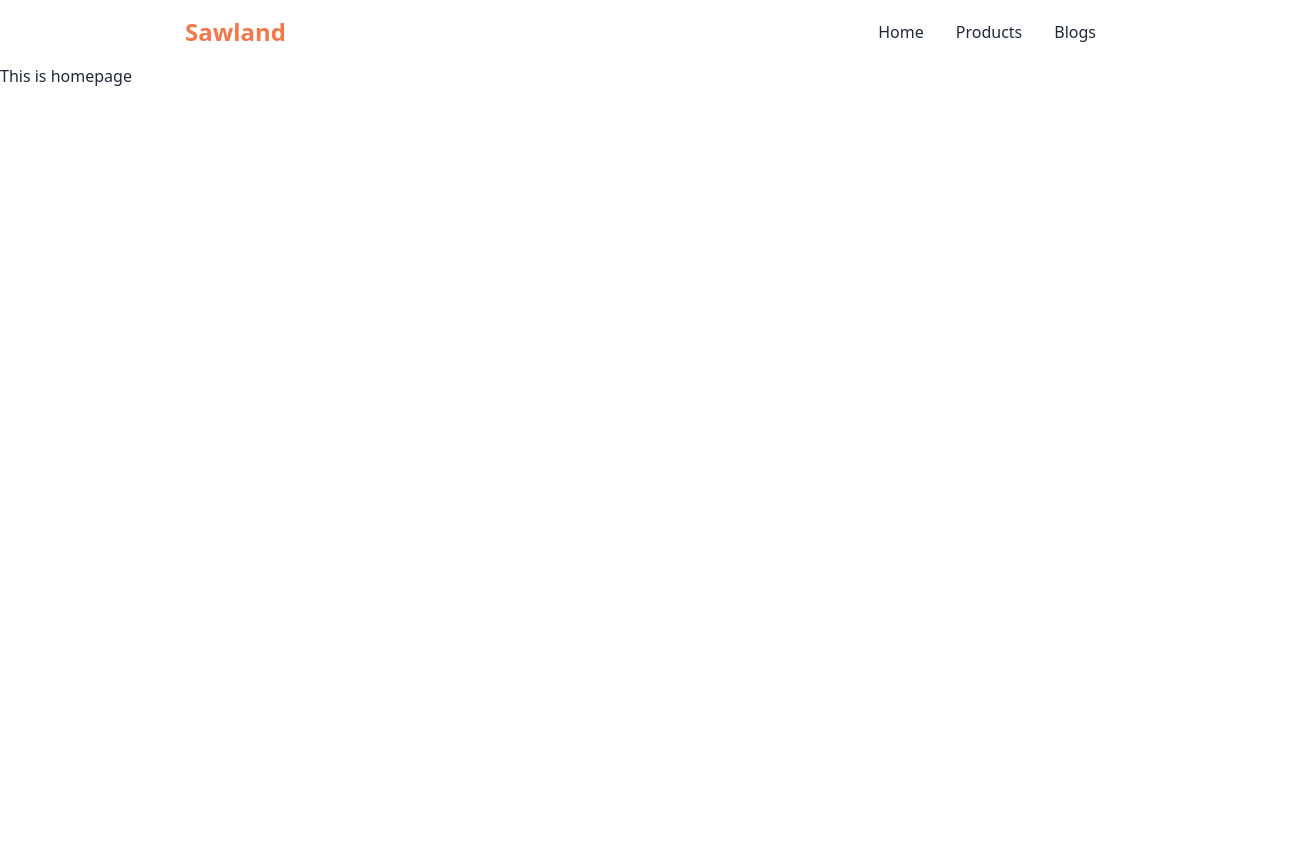
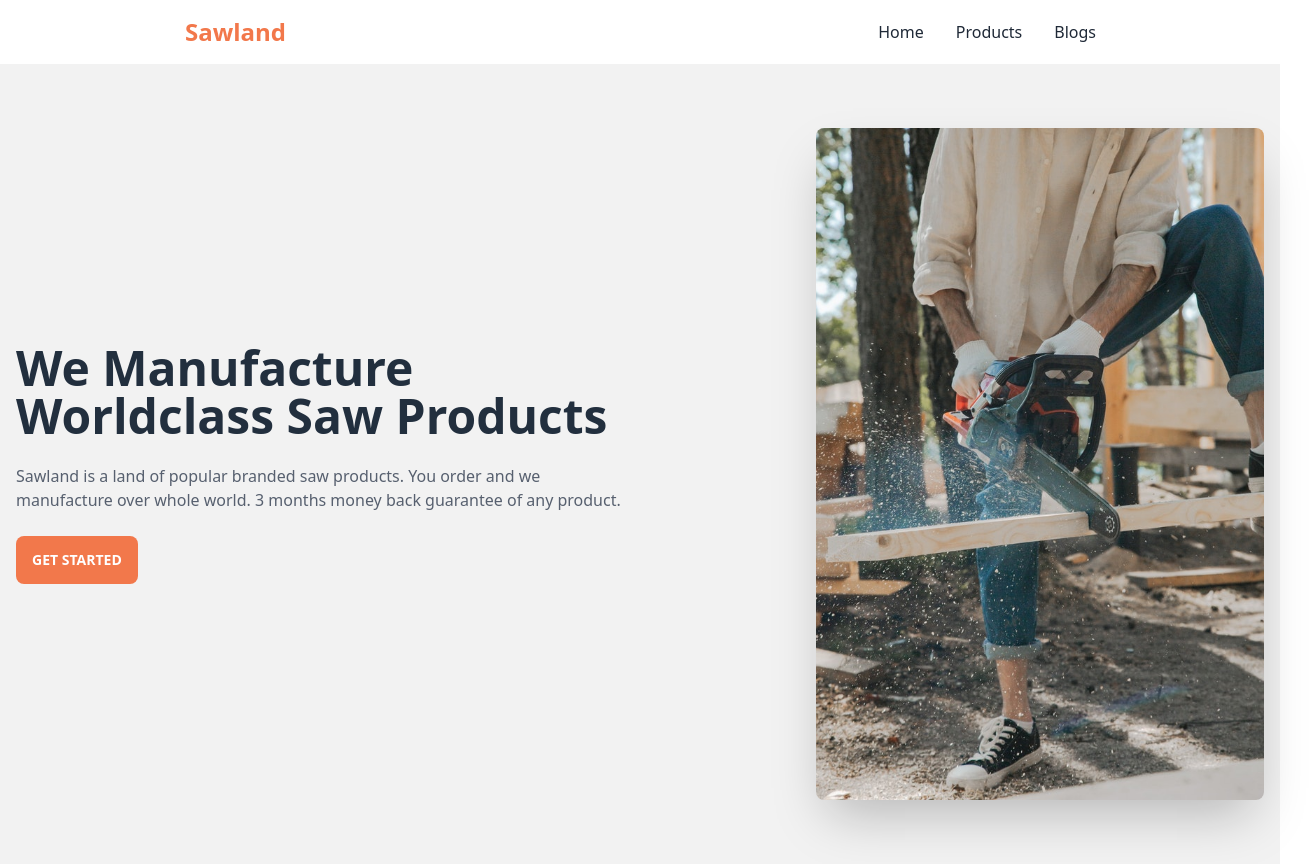
Before and after one commit to zillur-rgb/sawland-client, a React (Create React App) app: page / in a window 1280 px wide. Shown: the whole page, 1315 px wide, since content can reach past the window. Before the commit the page ends 800 px from the top, so only its background shows below. Built offline with nearby package versions, Linux system fonts and the light colour scheme.

Commit message:
Hero area

```diff
--- /dev/null
+++ b/src/Components/Homepage/Hero.jsx
@@ -0,0 +1,26 @@
+import hero from "../../Assets/hero.jpg";
+
+const Hero = () => {
+  return (
+    <div className="hero min-h-screen bg-base-200">
+      <div className="hero-content flex-col-reverse justify-between lg:flex-row-reverse">
+        <img src={hero} className="max-w-md  rounded-lg shadow-2xl" />
+        <div className="w-5/6 lg:w-1/2">
+          <h1 className="text-5xl font-bold leading-15 text-header">
+            We Manufacture Worldclass Saw Products
+          </h1>
+          <p className="py-6 text-text">
+            Sawland is a land of popular branded saw products. You order and we
+            manufacture over whole world. 3 months money back guarantee of any
+            product.
+          </p>
+          <button className=" btn btn-primary bg-main border-none hover:bg-hover">
+            Get Started
+          </button>
+        </div>
+      </div>
+    </div>
+  );
+};
+
+export default Hero;
--- a/src/Components/Shared/Navbar.jsx
+++ b/src/Components/Shared/Navbar.jsx
@@ -6,10 +6,7 @@ const Navbar = () => {
   return (
     <div className="navbar bg-base-100 w-full lg:w-3/4 mx-auto">
       <div className="navbar-start">
-        <Link
-          to="/"
-          className=" text-primary btn btn-ghost normal-case text-2xl"
-        >
+        <Link to="/" className=" text-main btn btn-ghost normal-case text-2xl">
           Sawland
         </Link>
       </div>
@@ -30,7 +27,7 @@ const Navbar = () => {
         </div>
         <div className="dropdown">
           <label tabIndex="0" className="btn btn-ghost lg:hidden">
-            <RiMenu3Fill className="text-3xl text-primary" />
+            <RiMenu3Fill className="text-3xl text-main" />
           </label>
           <ul
             tabIndex="0"
--- a/src/Pages/Homepage.jsx
+++ b/src/Pages/Homepage.jsx
@@ -1,9 +1,10 @@
 import React from "react";
+import Hero from "../Components/Homepage/Hero";
 
 const Homepage = () => {
   return (
     <div>
-      <h1>This is homepage</h1>
+      <Hero />
     </div>
   );
 };
--- a/tailwind.config.js
+++ b/tailwind.config.js
@@ -2,6 +2,7 @@ module.exports = {
   content: ["./src/**/*.{js,jsx,ts,tsx}"],
   plugins: [require("daisyui")],
   theme: {
+    extend: {
       spacing: {
         10: "10px",
         15: "15px",
@@ -23,12 +24,11 @@ module.exports = {
         95: "95px",
         100: "100px",
       },
-    extend: {
       colors: {
-        primary: "#f2784b",
+        main: "#f2784b",
         hover: "#e64206",
         header: "#222f3e",
-        text: "#8395a7",
+        text: "#57606f",
       },
       fontFamily: {
         header: ["Ubuntu"],
```
Also changed, not shown: src/Assets/hero.jpg. Lines whose indentation alone changed are shown as unchanged.
